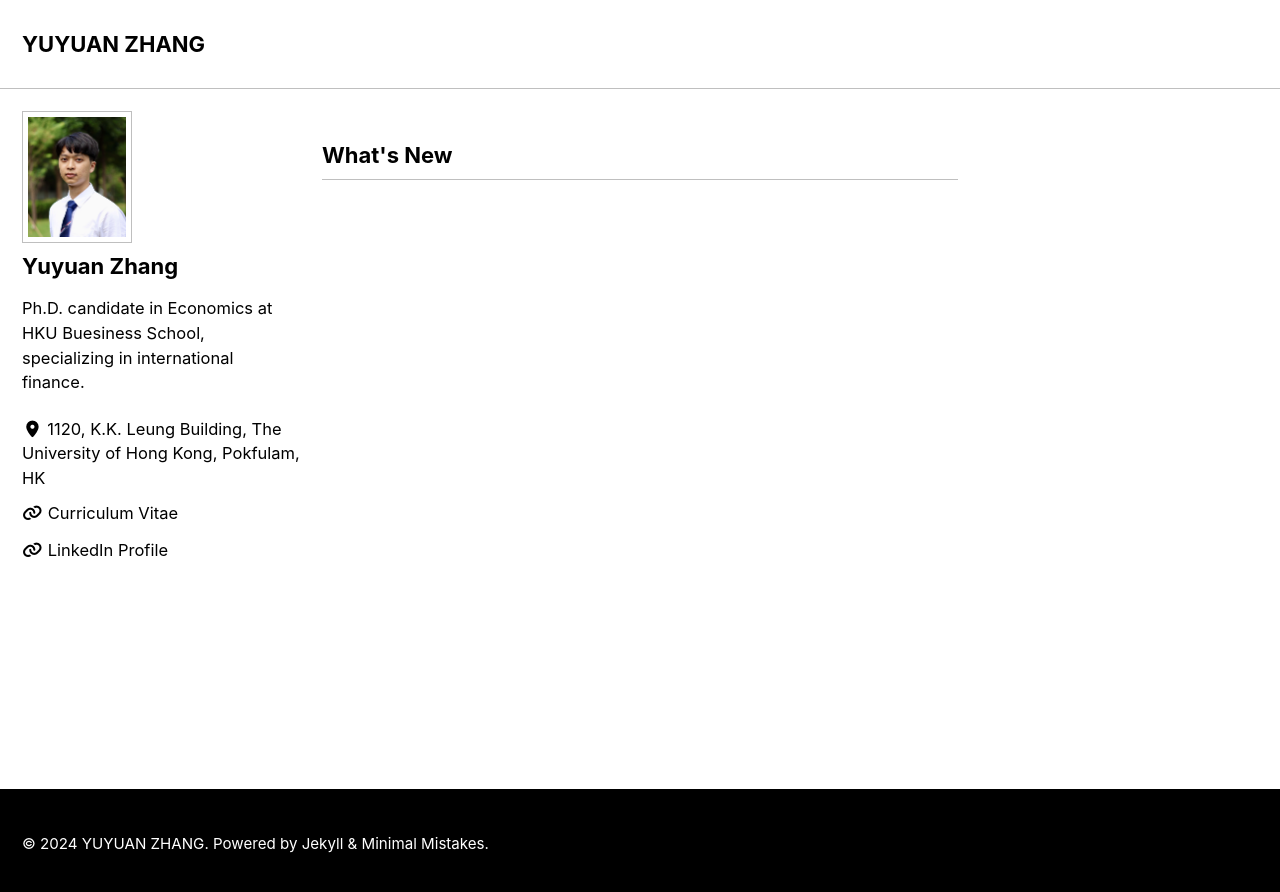
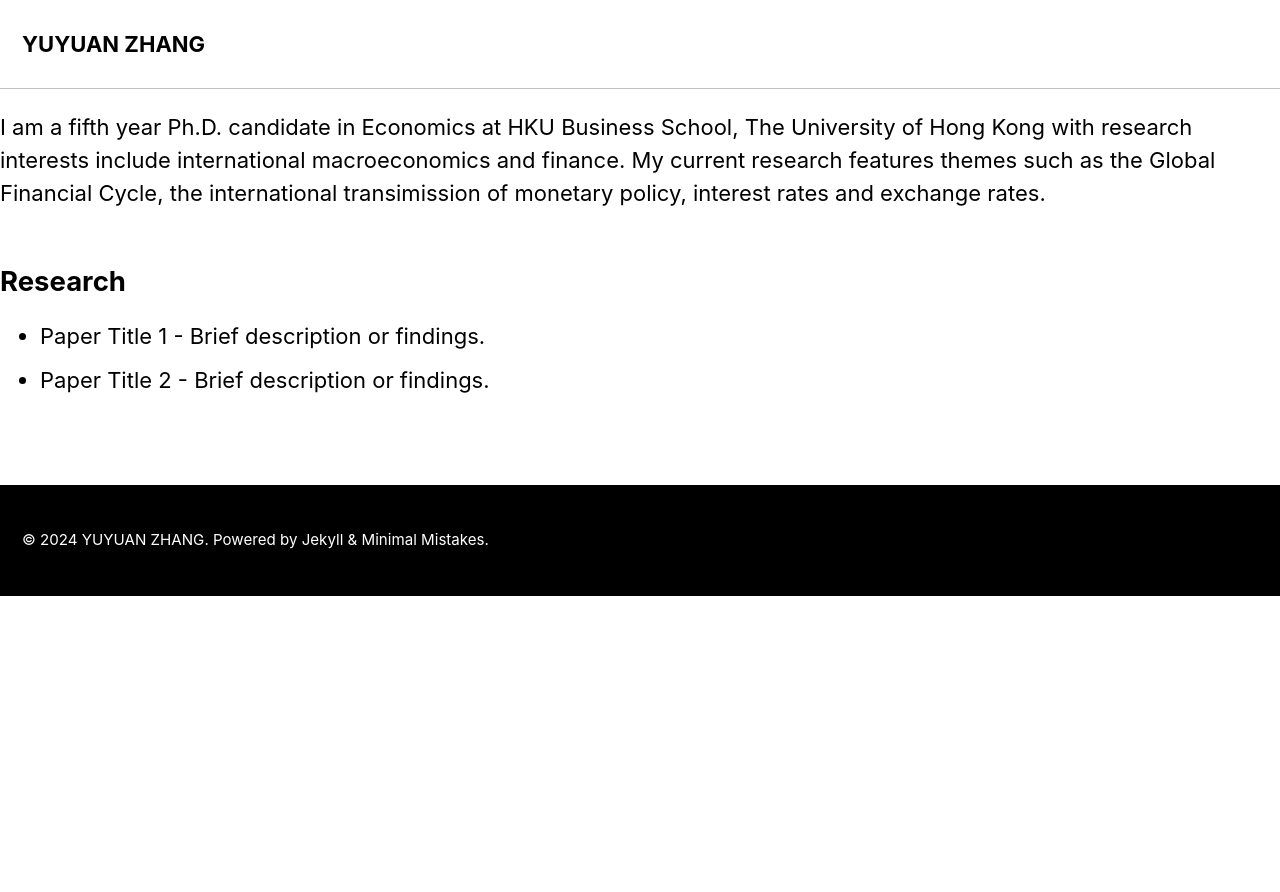
Before and after one commit to yuyuanecon/yuyuanecon.github.io, a Jekyll site: the page built from index.html, in a window 1280 px wide. Shown: the top 892 px of the page. Built offline with Jekyll 4.4.1, drawn with Linux system fonts in a browser that asks for light colours; cached includes are drawn as plain includes; the list of posts is cut into pages by our own code.

Commit message:
Update home.html

```diff
--- a/_layouts/home.html
+++ b/_layouts/home.html
@@ -1,20 +1,41 @@
 ---
-layout: archive
 ---
 
-{{ content }}
+<!doctype html>
+{% include copyright.html %}
+<html lang="{{ site.locale | replace: "_", "-" | default: "en" }}" class="no-js">
+  <head>
+    {% include head.html %}
+    {% include head/custom.html %}
+  </head>
 
-<h3 class="archive__subtitle">{{ site.data.ui-text[site.locale].recent_posts | default: "What's New" }}</h3>
+  <body class="layout--{{ page.layout | default: layout.layout }}{% if page.classes or layout.classes %}{{ page.classes | default: layout.classes | join: ' ' | prepend: ' ' }}{% endif %}" dir="{% if site.rtl %}rtl{% else %}ltr{% endif %}">
+    {% include_cached skip-links.html %}
+    {% include_cached masthead.html %}
 
-{% if paginator %}
-  {% assign posts = paginator.posts %}
-{% else %}
-  {% assign posts = site.posts %}
-{% endif %}
+    <div class="content">
+      <section id="me">
+          <p>
+              I am a fifth year Ph.D. candidate in Economics at HKU Business School, The University of Hong Kong with research interests include international macroeconomics and finance. My current research features themes such as the Global Financial Cycle, the international transimission of monetary policy, interest rates and exchange rates.
+          </p>
+      </section>
 
-{% assign entries_layout = page.entries_layout | default: 'list' %}
-<div class="entries-{{ entries_layout }}">
-  {% include documents-collection.html entries=posts type=entries_layout %}
-</div>
+      <section id="research">
+          <h2>Research</h2>
+          <ul>
+              <li>Paper Title 1 - Brief description or findings.</li>
+              <li>Paper Title 2 - Brief description or findings.</li>
+          </ul>
+      </section>
+  </div>
 
-{% include paginator.html %}
+    <div id="footer" class="page__footer">
+      <footer>
+        {% include footer/custom.html %}
+        {% include_cached footer.html %}
+      </footer>
+    </div>
+
+    {% include scripts.html %}
+  </body>
+</html>
```
